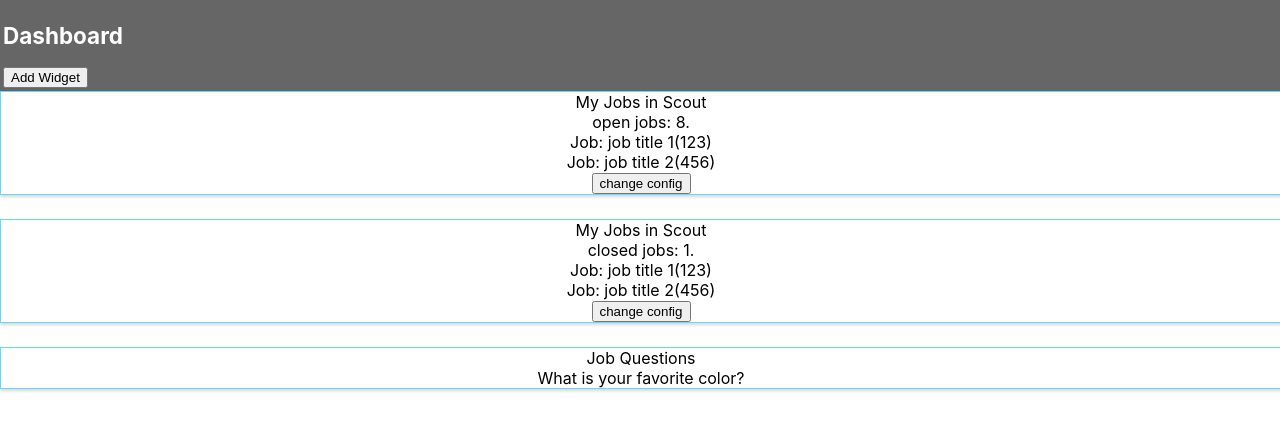
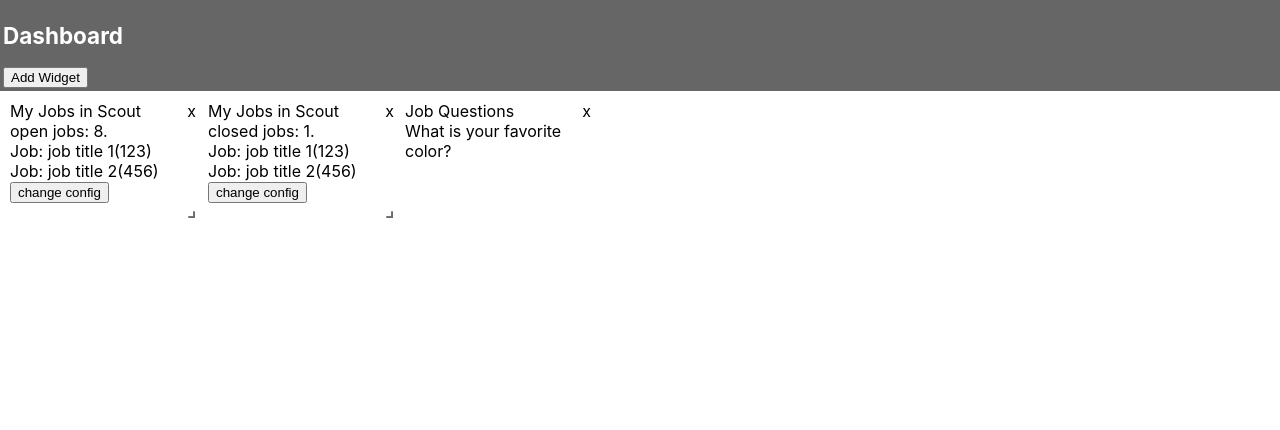
Before and after one commit to scoutcobban/dash, a React (Create React App) app: page / in a window 1280 px wide. Shown: the top 430 px of the page. Built offline with nearby package versions, Linux system fonts and the light colour scheme.

Commit message:
SAVEPOINT

```diff
--- a/package.json
+++ b/package.json
@@ -3,10 +3,11 @@
   "version": "0.1.0",
   "private": true,
   "dependencies": {
+    "lodash": "^4.17.11",
     "react": "^16.8.2",
     "react-dom": "^16.8.2",
-    "react-scripts": "2.1.5",
-    "react-grid-layout": "^0.16.6"
+    "react-grid-layout": "^0.16.6",
+    "react-scripts": "2.1.5"
   },
   "scripts": {
     "start": "react-scripts start",
--- a/src/App.js
+++ b/src/App.js
@@ -1,12 +1,15 @@
 import React, {Component} from 'react';
-import ReactGridLayout from "react-grid-layout";
-import './App.css';
+import GridLayout from 'react-grid-layout';
+import _ from 'lodash';
 import {
     Widget,
     MyJobsWidget,
     JobNeedsWidget,
     JobQuestionsWidget
 } from "./widgets";
+import 'react-grid-layout/css/styles.css';
+import 'react-resizable/css/styles.css';
+// const ReactGridLayout = WidthProvider(RGL);
 
 const HIRING_HOST = "https://localhost:5000";
 
@@ -29,18 +32,27 @@
 };
 
 class App extends Component {
-    constructor(props){
+    static defaultProps = {
+        className: "layout",
+        items: 20,
+        rowHeight: 30,
+        onLayoutChange: function () {
+        },
+        cols: 12
+    };
+
+    constructor(props) {
         super(props);
         this.state = {
             layout: [
-                {i: 'a', x: 0, y: 0, w: 2, h: 2},
-                {i: 'b', x: 1, y: 0, w: 2, h: 2},
-                {i: 'c', x: 2, y: 0, w: 2, h: 4}
+                {i: 'a', x: 0, y: 0, w: 3, h: 1},
+                {i: 'b', x: 3, y: 0, w: 3, h: 1},
+                {i: 'c', x: 6, y: 0, w: 3, h: 1, static: true}
             ],
             widgets: [
-                {key: 'a', name: 'myJobs', config:{filter: "open"}},
-                {key: 'b', name: 'myJobs', config:{filter: "closed"}},
-                {key: 'c', name: 'jobQuestions', config:{jobId: "*"}},
+                {key: 'a', name: 'myJobs', config: {filter: "open"}},
+                {key: 'b', name: 'myJobs', config: {filter: "closed"}},
+                {key: 'c', name: 'jobQuestions', config: {jobId: "*"}},
             ]
         }
 
@@ -51,23 +63,54 @@
         this.setState(layout);
     }
 
-    addWidget(){
-
+    addWidget = () => {
+        const guid = 'd';
+        const name = 'jobNeeds';
+        console.log("adding ",name ," guid", guid);
+        const layout = this.state.layout.concat({
+            i: guid,
+            x: (this.state.layout.length * 3) % (this.state.cols || 12),
+            y: Infinity, // puts it at the bottom
+            w: 3,
+            h: 1
+        });
+        const widgets = this.state.layout.concat({
+            key: guid, name: name, config: {}
+        });
+        this.setState({layout, widgets});
     }
 
-      // onRemoveItem(i) {
-      //   console.log("removing", i);
-      //   this.setState({ items: _.reject(this.state.items, { i: i }) });
-      // }
+    removeWidget(guid) {
+      console.log("removing", guid);
+      const layout = _.reject(this.state.layout, { i: guid });
+      const widgets = _.reject(this.state.widgets, { key: guid });
+      console.log("layout", layout);
+      console.log("widgets", widgets);
+      this.setState({layout, widgets});
+    }
 
-    makeWidget(widget){
+    makeWidget(widget) {
+            const removeStyle = {
+      position: "absolute",
+      right: "2px",
+      top: 0,
+      cursor: "pointer"
+    };
         const component = WIDGET_LIBRARY[widget.name].component;
         const title = WIDGET_LIBRARY[widget.name].title;
-        return <Widget key={widget.key}
-                       id={widget.key}
+        return <div key={widget.key}>
+            <div>{title}<span
+          className="remove"
+          style={removeStyle}
+          onClick={this.removeWidget.bind(this, widget.key)}
+        >
+          x
+        </span></div>
+            <Widget guid={widget.key}
                     component={component}
-                       title={title}
+                    // title={title}
                     config={widget.config}/>
+        </div>
     }
 
     render() {
@@ -84,17 +127,38 @@
                     <button onClick={this.addWidget}>Add Widget</button>
                 </header>
 
-                <ReactGridLayout className="layout"
+                <GridLayout className="layout"
                             layout={this.state.layout}
                             onLayoutChange={this.layoutChange}
                             cols={12}
                             rowHeight={120}
                             width={800}>
                     {widgets}
-                </ReactGridLayout>
+                </GridLayout>
             </div>
         );
     }
 }
 
 export default App;
+// import React, {Component} from 'react';
+// import GridLayout from 'react-grid-layout';
+//
+// class App extends React.Component {
+//   render() {
+//     // layout is an array of objects, see the demo for more complete usage
+//     var layout = [
+//       {i: 'a', x: 0, y: 0, w: 1, h: 2, static: true},
+//       {i: 'b', x: 1, y: 0, w: 3, h: 2, minW: 2, maxW: 4},
+//       {i: 'c', x: 4, y: 0, w: 1, h: 2}
+//     ];
+//     return (
+//       <GridLayout className="layout" layout={layout} cols={12} rowHeight={30} width={1200}>
+//         <div key="a">a</div>
+//         <div key="b">b</div>
+//         <div key="c">c</div>
+//       </GridLayout>
+//     )
+//   }
+// }
+// export default App;
--- a/src/index.css
+++ b/src/index.css
@@ -13,13 +13,13 @@
     monospace;
 }
 
-.widget-frame {
-  border: 1px solid #61dafb;
-  box-shadow: 0 2px 3px rgba(0,0,0,0.16);
-  display: inline-block;
-  margin: 0 0 1.5em;
-  width: 100%;
-}
+/*.widget-frame {*/
+  /*border: 1px solid #61dafb;*/
+  /*box-shadow: 0 2px 3px rgba(0,0,0,0.16);*/
+  /*display: inline-block;*/
+  /*margin: 0 0 1.5em;*/
+  /*width: 100%;*/
+/*}*/
 
 header {
   background-color: #666;
--- a/src/index.js
+++ b/src/index.js
@@ -1,6 +1,8 @@
 import React from 'react';
 import ReactDOM from 'react-dom';
 import './index.css';
+import 'react-grid-layout/css/styles.css';
+import 'react-resizable/css/styles.css';
 import App from './App';
 import * as serviceWorker from './serviceWorker';
 
--- a/src/widgets.jsx
+++ b/src/widgets.jsx
@@ -2,13 +2,13 @@
 
 
 function delayPromise(duration) {
-  return function(cb, data){
-    return new Promise(function(resolve, reject){
-      setTimeout(function(){
-        resolve(cb(data));
-      }, duration)
-    });
-  };
+    return function (cb, data) {
+        return new Promise(function (resolve, reject) {
+            setTimeout(function () {
+                resolve(cb(data));
+            }, duration)
+        });
+    };
 }
 
 
@@ -22,7 +22,7 @@
     }
 
     setConfig = (config) => {
-        console.log("Save widget config:", config, this.props.id);
+        console.log("Save widget config:", config, this.props.guid);
         this.setState({config: config});
     };
 
@@ -34,19 +34,20 @@
         };
         const widget = React.createElement(this.props.component, props);
         return <div className="widget-frame">
-            <div className="widget-title">{this.props.title}</div>
+            {/*<div className="widget-title">{this.props.title}</div>*/}
             <div className="widget-body">{widget}</div>
         </div>
     }
 }
 
 export class MyJobsWidget extends React.Component {
-    constructor (props) {
+    constructor(props) {
         console.log("props", props);
         super(props);
-        this.state = {count:0, jobs:[], loading: true};
+        this.state = {count: 0, jobs: [], loading: true};
     }
-    componentDidMount(){
+
+    componentDidMount() {
         this.loadData();
     }
 
@@ -74,11 +75,13 @@
     };
 
     render() {
-        if(this.state.loading){
+        if (this.state.loading) {
             return <div>loading...</div>;
         }
         const count = this.state.count;
-        const jobs = this.state.jobs.map((job) => {return <div key={job.reqId}>Job: {job.title}({job.reqId})</div>});
+        const jobs = this.state.jobs.map((job) => {
+            return <div key={job.reqId}>Job: {job.title}({job.reqId})</div>
+        });
         return <div>
             {this.props.filter} jobs: {count}.<br/>
             {jobs}
```
Lines whose indentation alone changed are shown as unchanged.
